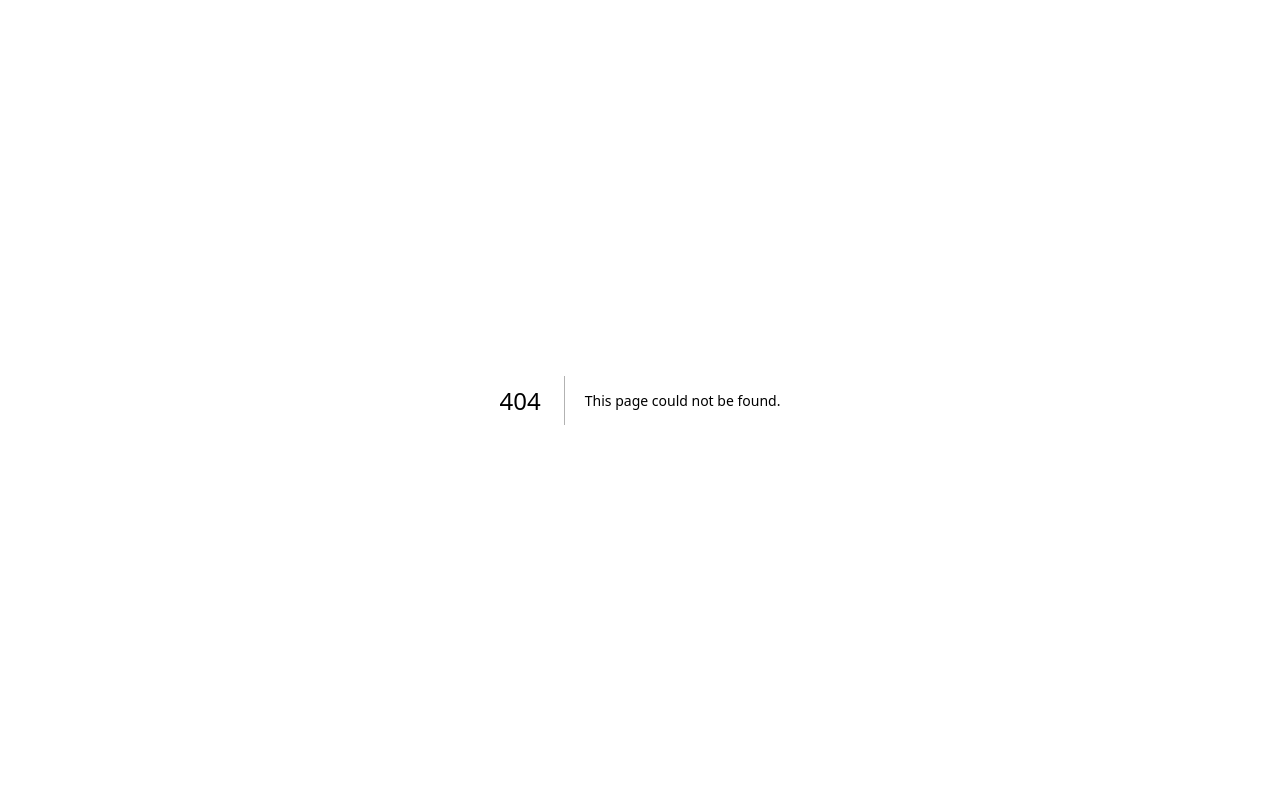
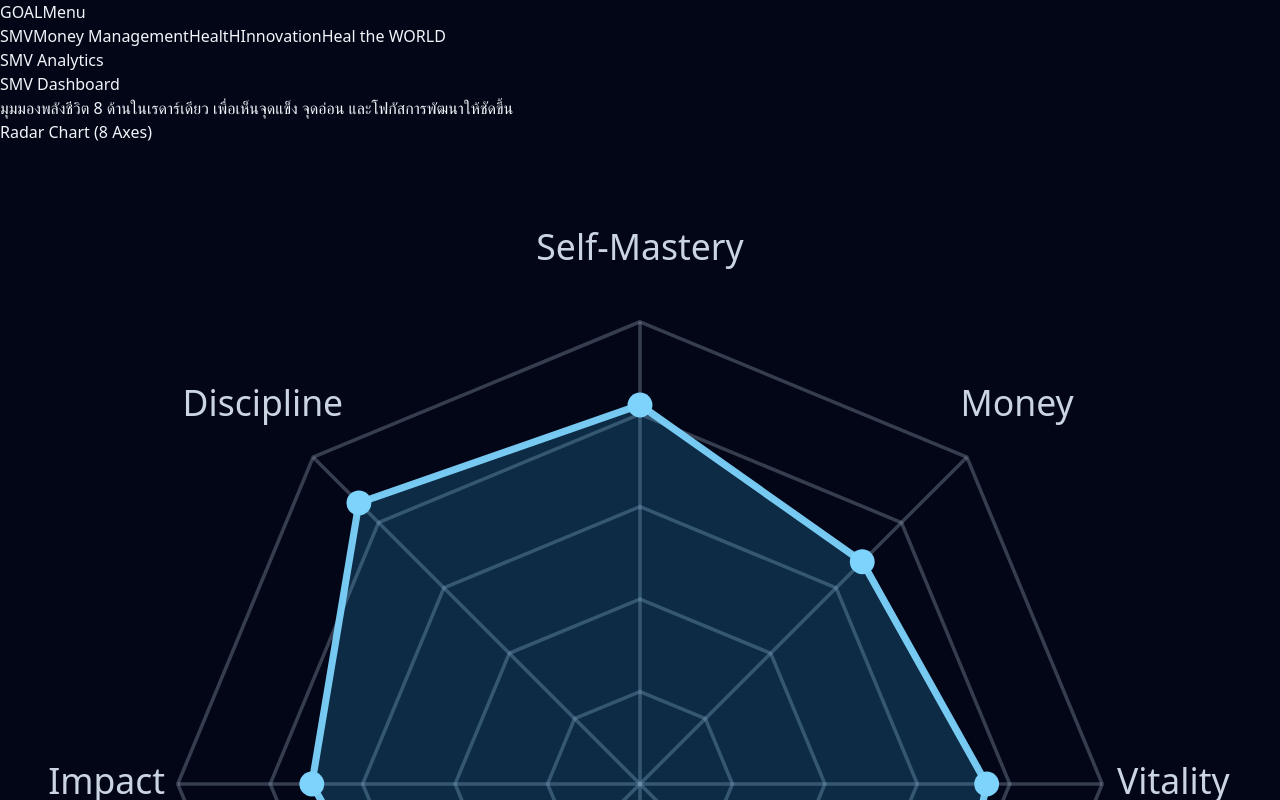
Before and after one commit to Fuadee/GOAL, a Next.js app: page /smv in a window 1280 px wide. Before the commit this address had no page. Shown: the top 800 px of the page. Built offline with nearby package versions, Linux system fonts and the light colour scheme.

Commit message:
Add dedicated SMV route and fix navbar navigation

```diff
--- /dev/null
+++ b/app/heal-the-world/page.tsx
@@ -0,0 +1 @@
+export { default } from '../heal-world/page';
--- /dev/null
+++ b/app/smv/page.tsx
@@ -0,0 +1,185 @@
+import { Navbar } from '@/components/navbar';
+
+type AxisScore = {
+  axis: string;
+  score: number;
+};
+
+const SMV_AXES: AxisScore[] = [
+  { axis: 'Self-Mastery', score: 82 },
+  { axis: 'Money', score: 68 },
+  { axis: 'Vitality', score: 75 },
+  { axis: 'Vision', score: 88 },
+  { axis: 'Innovation', score: 79 },
+  { axis: 'Relationships', score: 64 },
+  { axis: 'Impact', score: 71 },
+  { axis: 'Discipline', score: 86 }
+];
+
+const RADAR_SIZE = 360;
+const CENTER = RADAR_SIZE / 2;
+const OUTER_RADIUS = 130;
+const RING_VALUES = [20, 40, 60, 80, 100];
+
+function polarToCartesian(angle: number, radius: number) {
+  return {
+    x: CENTER + radius * Math.cos(angle),
+    y: CENTER + radius * Math.sin(angle)
+  };
+}
+
+function buildPolygonPoints(values: AxisScore[], valueScale = 100) {
+  return values
+    .map((item, index) => {
+      const angle = -Math.PI / 2 + (2 * Math.PI * index) / values.length;
+      const radius = (item.score / valueScale) * OUTER_RADIUS;
+      const { x, y } = polarToCartesian(angle, radius);
+
+      return `${x},${y}`;
+    })
+    .join(' ');
+}
+
+export default function SmvPage() {
+  const totalScore = Math.round(SMV_AXES.reduce((sum, item) => sum + item.score, 0) / SMV_AXES.length);
+
+  const sortedByScore = [...SMV_AXES].sort((a, b) => a.score - b.score);
+  const weakestAxes = sortedByScore.slice(0, 2);
+  const strongestAxis = sortedByScore[sortedByScore.length - 1];
+
+  return (
+    <main className="min-h-screen bg-gradient-to-b from-slate-950 via-slate-900 to-slate-950">
+      <Navbar />
+
+      <section className="mx-auto w-full max-w-7xl space-y-8 px-4 py-10 md:px-8 md:py-14">
+        <header className="space-y-2">
+          <p className="text-xs font-semibold uppercase tracking-[0.3em] text-slate-400">SMV Analytics</p>
+          <h1 className="text-4xl font-semibold text-white md:text-5xl">SMV Dashboard</h1>
+          <p className="max-w-2xl text-base text-slate-300">
+            มุมมองพลังชีวิต 8 ด้านในเรดาร์เดียว เพื่อเห็นจุดแข็ง จุดอ่อน และโฟกัสการพัฒนาให้ชัดขึ้น
+          </p>
+        </header>
+
+        <section className="grid gap-6 lg:grid-cols-[1.4fr_1fr]">
+          <article className="rounded-3xl border border-white/10 bg-white/5 p-4 backdrop-blur md:p-6">
+            <h2 className="mb-4 text-lg font-semibold text-white">Radar Chart (8 Axes)</h2>
+
+            <div className="overflow-x-auto">
+              <svg
+                viewBox={`0 0 ${RADAR_SIZE} ${RADAR_SIZE}`}
+                className="mx-auto h-[360px] w-[360px] text-slate-300"
+                role="img"
+                aria-label="SMV radar chart"
+              >
+                {RING_VALUES.map((value) => {
+                  const radius = (value / 100) * OUTER_RADIUS;
+                  const points = SMV_AXES.map((_, index) => {
+                    const angle = -Math.PI / 2 + (2 * Math.PI * index) / SMV_AXES.length;
+                    const point = polarToCartesian(angle, radius);
+                    return `${point.x},${point.y}`;
+                  }).join(' ');
+
+                  return (
+                    <polygon
+                      key={value}
+                      points={points}
+                      fill="none"
+                      stroke="rgba(148, 163, 184, 0.35)"
+                      strokeWidth="1"
+                    />
+                  );
+                })}
+
+                {SMV_AXES.map((item, index) => {
+                  const angle = -Math.PI / 2 + (2 * Math.PI * index) / SMV_AXES.length;
+                  const outerPoint = polarToCartesian(angle, OUTER_RADIUS);
+                  const labelPoint = polarToCartesian(angle, OUTER_RADIUS + 20);
+
+                  return (
+                    <g key={item.axis}>
+                      <line
+                        x1={CENTER}
+                        y1={CENTER}
+                        x2={outerPoint.x}
+                        y2={outerPoint.y}
+                        stroke="rgba(148, 163, 184, 0.35)"
+                        strokeWidth="1"
+                      />
+                      <text
+                        x={labelPoint.x}
+                        y={labelPoint.y}
+                        fill="rgb(203 213 225)"
+                        fontSize="10"
+                        textAnchor="middle"
+                        dominantBaseline="middle"
+                      >
+                        {item.axis}
+                      </text>
+                    </g>
+                  );
+                })}
+
+                <polygon
+                  points={buildPolygonPoints(SMV_AXES)}
+                  fill="rgba(56, 189, 248, 0.2)"
+                  stroke="rgba(125, 211, 252, 0.95)"
+                  strokeWidth="2"
+                />
+
+                {SMV_AXES.map((item, index) => {
+                  const angle = -Math.PI / 2 + (2 * Math.PI * index) / SMV_AXES.length;
+                  const radius = (item.score / 100) * OUTER_RADIUS;
+                  const point = polarToCartesian(angle, radius);
+
+                  return <circle key={`${item.axis}-point`} cx={point.x} cy={point.y} r="3.5" fill="rgb(125 211 252)" />;
+                })}
+              </svg>
+            </div>
+          </article>
+
+          <aside className="space-y-6">
+            <article className="rounded-3xl border border-cyan-300/20 bg-cyan-300/10 p-6">
+              <p className="text-xs font-semibold uppercase tracking-[0.25em] text-cyan-100/80">SMV Score</p>
+              <p className="mt-3 text-5xl font-semibold text-cyan-100">{totalScore}</p>
+              <p className="mt-2 text-sm text-cyan-100/80">Average score across 8 life-force dimensions</p>
+            </article>
+
+            <article className="rounded-3xl border border-white/10 bg-white/5 p-6">
+              <h3 className="text-lg font-semibold text-white">Highlights</h3>
+              <div className="mt-4 space-y-4 text-sm text-slate-300">
+                <div>
+                  <p className="text-slate-400">Strongest axis</p>
+                  <p className="mt-1 font-medium text-emerald-300">
+                    {strongestAxis.axis} ({strongestAxis.score})
+                  </p>
+                </div>
+                <div>
+                  <p className="text-slate-400">Weakest 2 axes</p>
+                  <ul className="mt-1 space-y-1">
+                    {weakestAxes.map((axis) => (
+                      <li key={axis.axis} className="font-medium text-amber-300">
+                        {axis.axis} ({axis.score})
+                      </li>
+                    ))}
+                  </ul>
+                </div>
+              </div>
+            </article>
+          </aside>
+        </section>
+
+        <section className="grid gap-4 sm:grid-cols-2 xl:grid-cols-4">
+          {SMV_AXES.map((item) => (
+            <article key={item.axis} className="rounded-2xl border border-white/10 bg-white/5 p-4 backdrop-blur">
+              <p className="text-xs uppercase tracking-[0.2em] text-slate-400">{item.axis}</p>
+              <p className="mt-2 text-2xl font-semibold text-white">{item.score}</p>
+              <div className="mt-3 h-2 rounded-full bg-slate-800">
+                <div className="h-2 rounded-full bg-cyan-300" style={{ width: `${item.score}%` }} aria-hidden="true" />
+              </div>
+            </article>
+          ))}
+        </section>
+      </section>
+    </main>
+  );
+}
--- a/components/navbar.tsx
+++ b/components/navbar.tsx
@@ -10,12 +10,20 @@ type MenuItem = {
 };
 
 const menuItems: MenuItem[] = [
-  { label: 'SMV', href: '/' },
+  { label: 'SMV', href: '/smv' },
   { label: 'Money Management', href: '/money-management' },
   { label: 'HealtH', href: '/health' },
   { label: 'Innovation', href: '/innovation' },
-  { label: 'Heal the WORLD', href: '/heal-world' }
+  { label: 'Heal the WORLD', href: '/heal-the-world' }
 ];
+
+const isPathActive = (pathname: string, href: string) => {
+  if (pathname === href) {
+    return true;
+  }
+
+  return pathname.startsWith(`${href}/`);
+};
 
 export function Navbar() {
   const pathname = usePathname();
@@ -25,14 +33,6 @@ export function Navbar() {
     'rounded-full px-4 py-2 text-sm font-medium tracking-wide text-slate-300 transition duration-200 hover:bg-white/10 hover:text-white';
 
   const activeItemClass = 'bg-white text-slate-900 shadow-lg shadow-white/20';
-
-  const isItemActive = (item: MenuItem) => {
-    if (item.href === '/') {
-      return pathname === '/' && item.label === 'SMV';
-    }
-
-    return pathname === item.href;
-  };
 
   return (
     <header className="sticky top-0 z-50 border-b border-white/10 bg-slate-950/90 backdrop-blur-xl">
@@ -53,7 +53,7 @@ export function Navbar() {
 
         <nav className="hidden items-center gap-2 md:flex" aria-label="Main menu">
           {menuItems.map((item) => {
-            const isActive = isItemActive(item);
+            const isActive = isPathActive(pathname, item.href);
 
             return (
               <Link
@@ -72,7 +72,7 @@ export function Navbar() {
         <nav className="border-t border-white/10 px-6 py-4 md:hidden" aria-label="Mobile main menu">
           <div className="mx-auto flex max-w-6xl flex-col gap-2">
             {menuItems.map((item) => {
-              const isActive = isItemActive(item);
+              const isActive = isPathActive(pathname, item.href);
 
               return (
                 <Link
```
